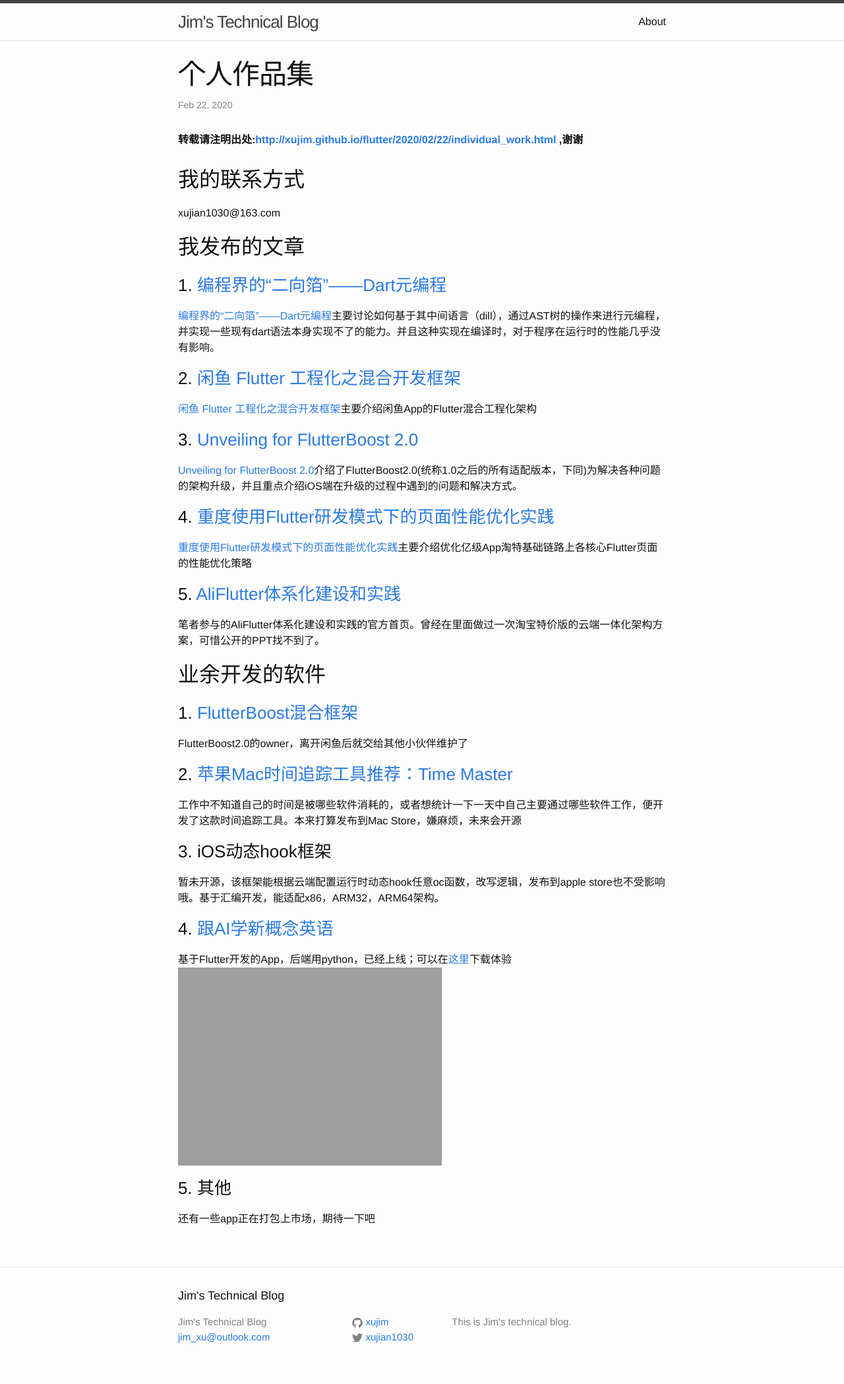
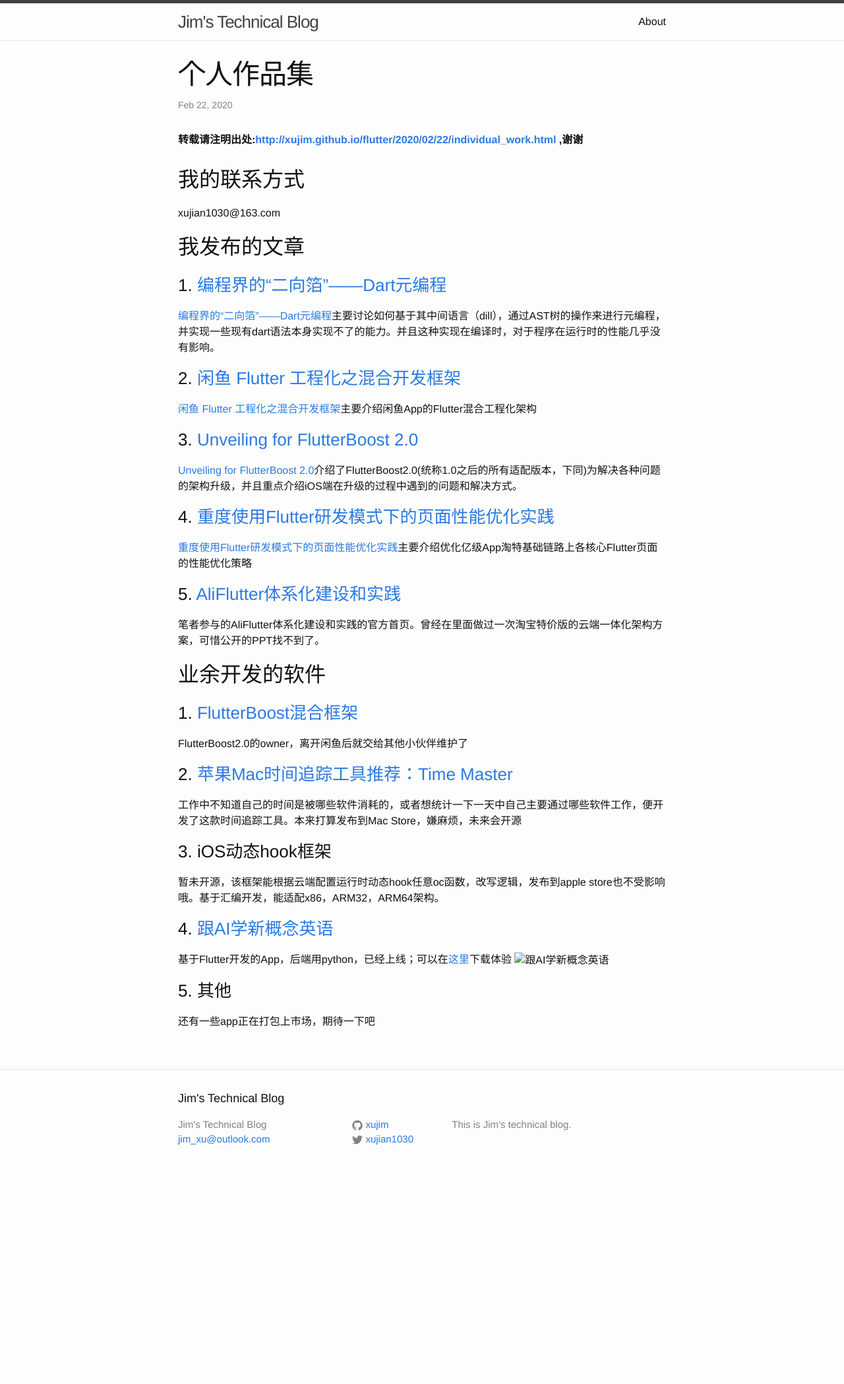
Before and after one commit to xujim/xujim.github.io, a Jekyll site: the page built from _posts/2024-02-22-individual_work.markdown, in a window 1280 px wide. Shown: the whole page at 66% size. Built offline with Jekyll 4.4.1, drawn with Linux system fonts in a browser that asks for light colours; comment, search, counter and statistics services are not loaded; after the commit the page ends 1798 px from its top, so only the background shows below that.

Commit message:
fix markdown

```diff
--- a/_posts/2023-02-22-individual_work.markdown
+++ b/_posts/2023-02-22-individual_work.markdown
@@ -34,5 +34,6 @@ FlutterBoost2.0的owner，离开闲鱼后就交给其他小伙伴维护了
 ### 4. [跟AI学新概念英语](https://apps.apple.com/sg/app/%E8%B7%9Fai%E5%AD%A6%E6%96%B0%E6%A6%82%E5%BF%B5%E8%8B%B1%E8%AF%AD/id6497166760)
 基于Flutter开发的App，后端用python，已经上线；可以在[这里](https://apps.apple.com/sg/app/%E8%B7%9Fai%E5%AD%A6%E6%96%B0%E6%A6%82%E5%BF%B5%E8%8B%B1%E8%AF%AD/id6497166760)下载体验
 ![跟AI学新概念英语](..\res\ai_book2.png =200x200)
+<img src="..\res\ai_book2.png" width="200px" alt="跟AI学新概念英语">
 ### 5. 其他
 还有一些app正在打包上市场，期待一下吧
--- a/_posts/2024-02-22-individual_work.markdown
+++ b/_posts/2024-02-22-individual_work.markdown
@@ -33,6 +33,6 @@ FlutterBoost2.0的owner，离开闲鱼后就交给其他小伙伴维护了
 暂未开源，该框架能根据云端配置运行时动态hook任意oc函数，改写逻辑，发布到apple store也不受影响哦。基于汇编开发，能适配x86，ARM32，ARM64架构。
 ### 4. [跟AI学新概念英语](https://apps.apple.com/sg/app/%E8%B7%9Fai%E5%AD%A6%E6%96%B0%E6%A6%82%E5%BF%B5%E8%8B%B1%E8%AF%AD/id6497166760)
 基于Flutter开发的App，后端用python，已经上线；可以在[这里](https://apps.apple.com/sg/app/%E8%B7%9Fai%E5%AD%A6%E6%96%B0%E6%A6%82%E5%BF%B5%E8%8B%B1%E8%AF%AD/id6497166760)下载体验
-![跟AI学新概念英语](..\res\ai_book2.png =200x200)
+<img src="..\res\ai_book2.png" width="200px" alt="跟AI学新概念英语">
 ### 5. 其他
 还有一些app正在打包上市场，期待一下吧
```
